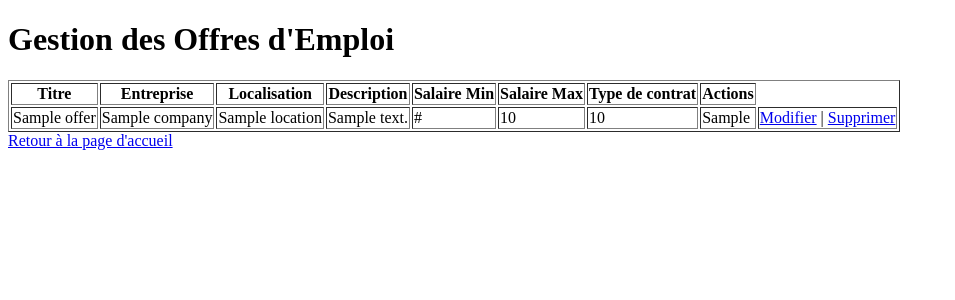
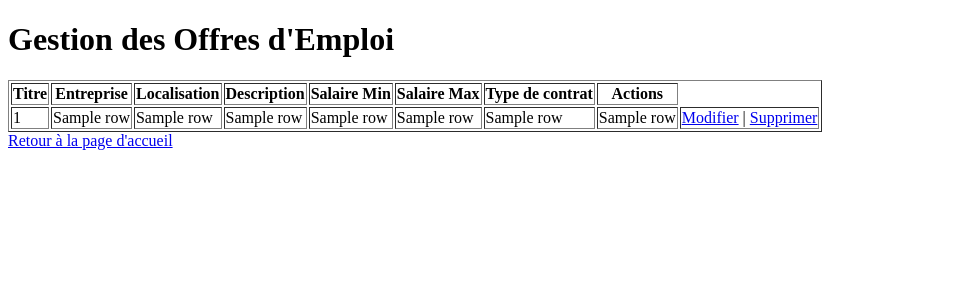
Before and after one commit to abarah/Projet_job_offers, a Flask app: template templates/manage_job_offers.html in a window 1280 px wide. Shown: the top 300 px of the page, without its empty margins (0-955 px from the left). Run offline with Flask 2, Linux system fonts and the light colour scheme; the template is opened without the code that fills it: most values are stand-ins (such as "Sample title", 1, 10 or a date in 2020).

Commit message:
Update manage_job_offers.html

```diff
--- a/templates/manage_job_offers.html
+++ b/templates/manage_job_offers.html
@@ -22,16 +22,16 @@
             </tr>
         </thead>
         <tbody>
-            {% for offer in job_offers %}
+            {% for row in job_offers %}
             <tr>
-                <td>{{ offer.title }}</td>
-                <td>{{ offer.company }}</td>
-                <td>{{ offer.location }}</td>
-                <td>{{ offer.description }}</td>
-                <td>{{ offer.link}}</td>
-                <td>{{ offer.min_salary }}</td>
-                <td>{{ offer.max_salary }}</td>
-                <td>{{ offer.contract_type }}</td>
+                <td>{{ row[0] }}</td>
+                <td>{{ row[1] }}</td>
+                <td>{{ row[2] }}</td>
+                <td>{{ row[3] }}</td>
+                <td>{{ row[4] }}</td>
+                <td>{{ row[5] }}</td>
+                <td>{{ row[6] }}</td>
+                <td>{{ row[7] }}</td>
                 <td>
                     <!-- Bouton pour éditer l'offre -->
                     <a href="#">Modifier</a> |
```
